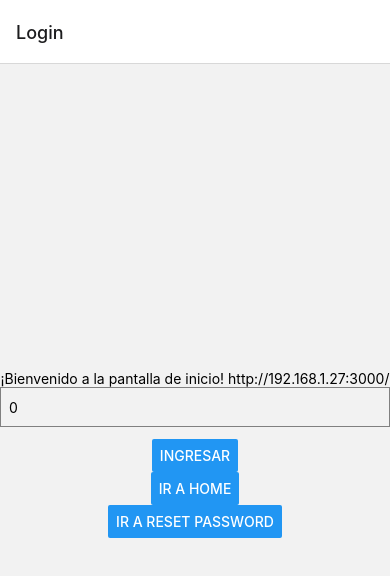
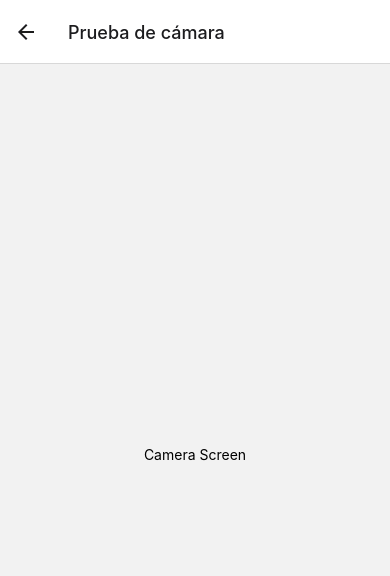
Before and after one commit to JeanPierreTB/Gimnasio_React_Native, a React Native app: screen /Camera in a window 390 px wide. Shown: the top 576 px of the page. Built offline with nearby package versions, Linux system fonts and the light colour scheme.

Commit message:
agregando vista de camara

```diff
--- a/components/AppNavigator.js
+++ b/components/AppNavigator.js
@@ -6,6 +6,7 @@ import HomeScreen from '../screens/HomeScreen';
 import LoginScreen from '../screens/LoginScreen';
 import DetailExerciseScreen from '../screens/DetailExerciseScreen';
 import ResetPasswordScreen from '../screens/ResetPasswordScreen';
+import CameraScreen from '../screens/CameraScreen';
 
 const Stack = createStackNavigator();
 
@@ -28,6 +29,10 @@ const AppNavigator = () => {
           name="ResetPassword"
           component={ResetPasswordScreen}
           options={{ title: 'Cambiar Contraseña' }} />
+        <Stack.Screen
+          name="Camera"
+          component={CameraScreen}
+          options={{ title: 'Prueba de cámara' }} />
       </Stack.Navigator>
     </NavigationContainer>
   );
--- /dev/null
+++ b/screens/CameraScreen.js
@@ -0,0 +1,24 @@
+import React, { useEffect } from 'react';
+import { View, Text, StyleSheet } from 'react-native';
+
+const CameraScreen = ({ }) => {
+  useEffect(() => {
+
+  });
+
+  return (
+    <View style={styles.container}>
+      <Text>Camera Screen</Text>
+    </View>
+  );
+};
+
+const styles = StyleSheet.create({
+  container: {
+    flex: 1,
+    justifyContent: 'center',
+    alignItems: 'center',
+  },
+});
+
+export default CameraScreen;
--- a/screens/LoginScreen.js
+++ b/screens/LoginScreen.js
@@ -21,20 +21,19 @@ const HomeScreen = ({ navigation }) => {
         style={styles.input}
         placeholder="Id del Usuario"
         onChangeText={text => setUserId(text)}
-        value={userId}
-      />
+        value={userId} />
       <Button
         title="Ingresar"
-        onPress={access}
-      />
+        onPress={access} />
       <Button
         title="Ir a Home"
-        onPress={() => navigation.navigate('Home')}
-      />
+        onPress={() => navigation.navigate('Home')} />
       <Button
         title="Ir a Reset Password"
-        onPress={() => navigation.navigate('ResetPassword')}
-      />
+        onPress={() => navigation.navigate('ResetPassword')} />
+      <Button
+        title="Ir a Cámara"
+        onPress={() => navigation.navigate('Camera')} />
     </View>
   );
 };
```
